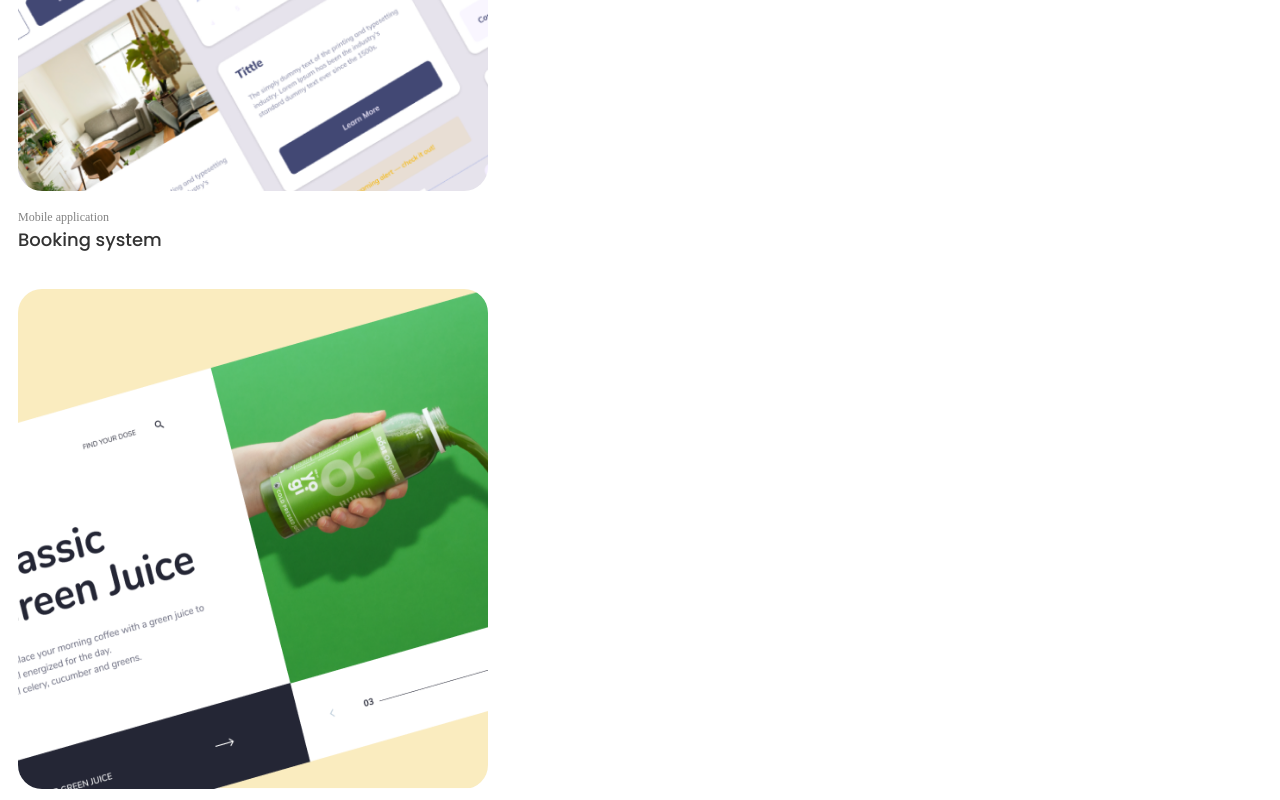
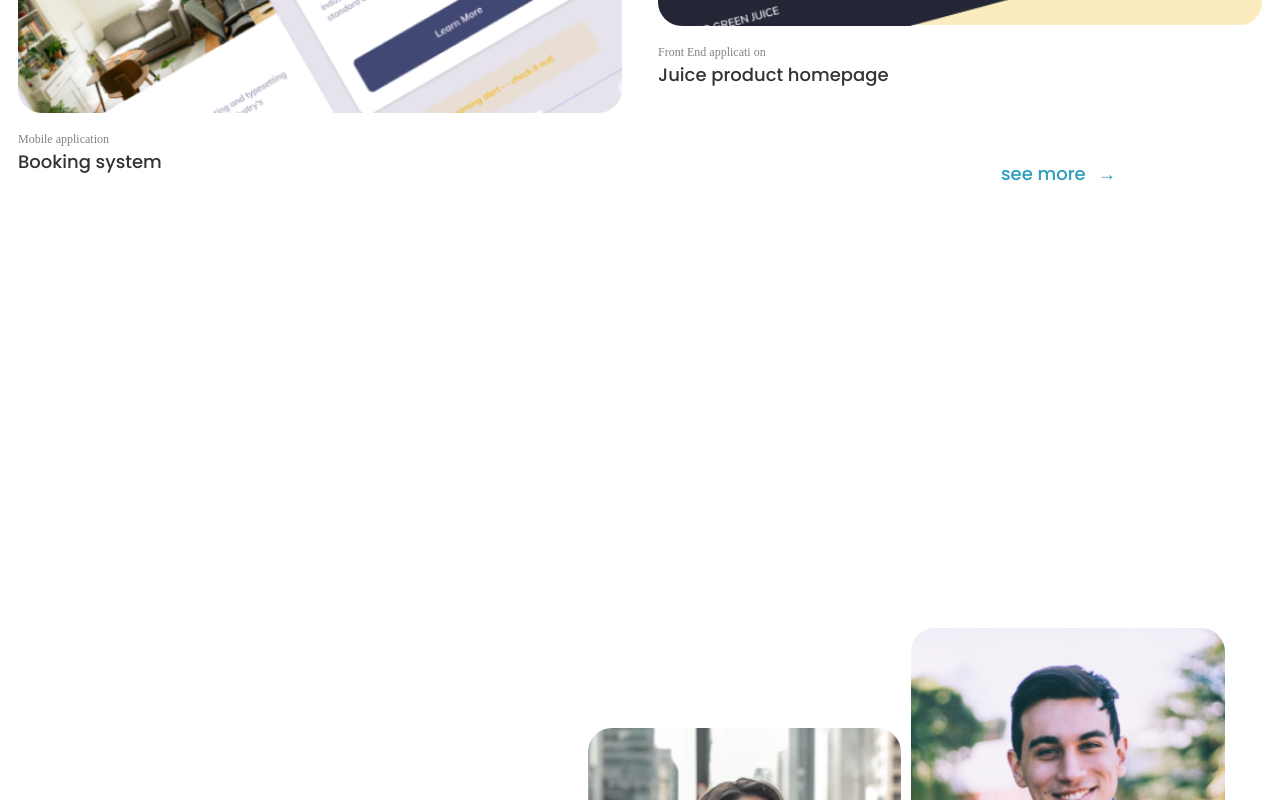
Before and after one commit to priyanka-polaki/edie, a plain HTML site: page index.html in a window 1280 px wide. Shown: the part 3880-4680 px from the top of the page. Drawn offline with Linux system fonts and the light colour scheme.

Commit message:
final commit

```diff
--- a/index.html
+++ b/index.html
@@ -85,9 +85,15 @@
                     <img class="design__image" src="juice-product.png">
                     <p class="design__passage--1">Front End applicati on</p>
                     <p class="design__passage--2">Juice product homepage</p>
-                    <div class="design__option">
-                        <p>see more</p>
-                        <p class="design__vector">→</p>
+                    <div class="design__option design__option--main">
+                        <section class="design__option design__option--1">
+                            <p>see more</p>
+                            <p class="design__vector">→</p>
+                        </section>
+                        <section class="design__option design__option--2">
+                            <p>see more</p>
+                            <p class="design__vector">→</p>
+                        </section>
                     </div>
                 </section>
             </div>
--- a/style.css
+++ b/style.css
@@ -251,6 +251,17 @@
     margin: 36px 0px 100px 3px;
     display: flex;
 }
+.design__option--main {
+    justify-content: space-between;
+}
+.design__option--2 {
+    display: none;
+    font-size: 18px;
+    line-height: 27px;
+    color: #2d9cbd;
+    font-family: 'Poppins', sans-serif;
+    margin: 36px 0px 100px 3px;
+}
 .design__vector {
     margin-left: 12px;
 }
@@ -455,8 +466,8 @@
         margin: 194px 0px 12px 165px;
     }
     .design__image {
-        width: 470px;
-        height: 500px;
+        width: 100%;
+        height: auto;
     }
     .team__div {
         margin: 100px 55px;
@@ -471,5 +482,35 @@
     .login__div {
         display: flex;
         justify-content: space-between;
+        padding-right: 20px;
+    }
+    .design__images {
+        display: flex;
+        flex-direction: row;
+        flex-wrap: wrap;
+    }
+    .design__div--1 {
+        width: calc(50% - 36px);
+        margin-top: 188px;
+    }
+    .design__div--2 {
+        width: calc(50% - 36px);
+        margin-bottom: 188px;
+    }
+    .design__div--3 {
+        width: calc(50% - 36px);
+        margin-top: 105px;
+    }
+    .design__div--4 {
+        width: calc(50% - 36px);
+        margin-bottom: 105px;
+    }
+    .design__option--1 {
+        display: none;
+    }
+    .design__option--2 {
+        display: flex;
+        margin-left: 340px;
+        /* margin-right: 25px; */
     }
 }
```
